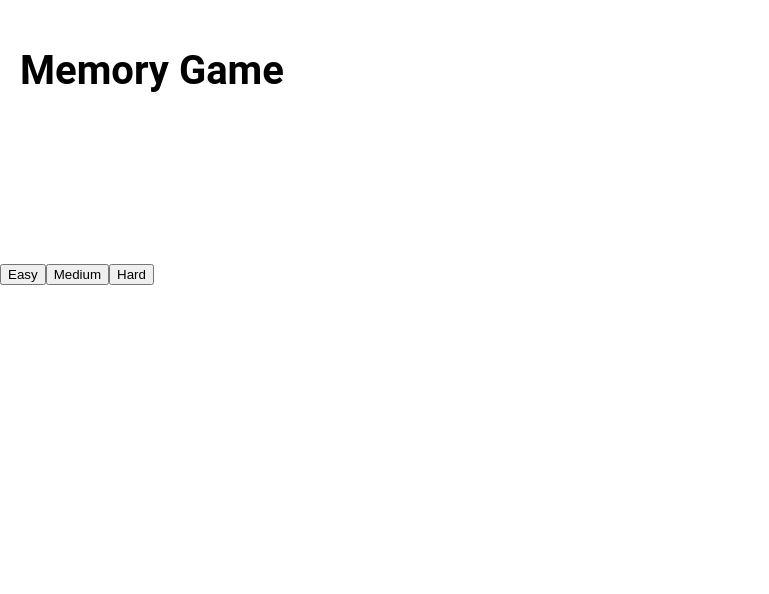
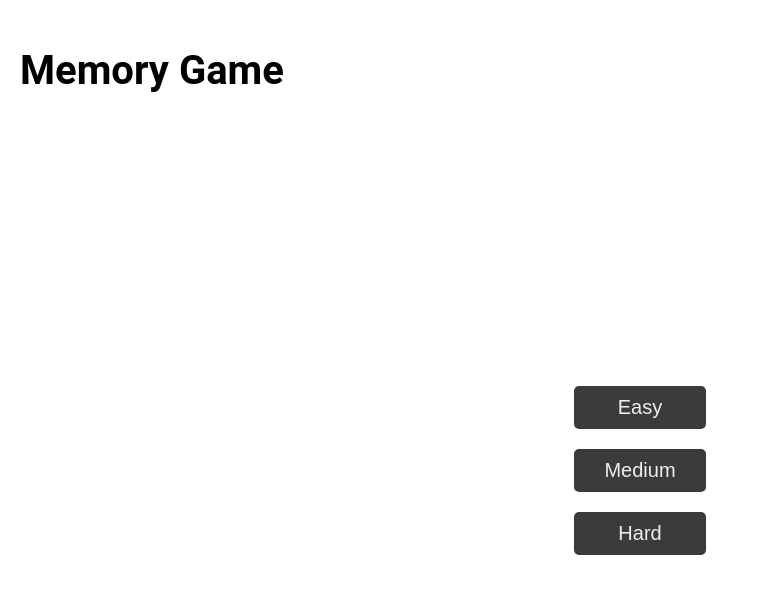
Before and after one commit to SandroHatzfeld/memory-card, a React (Vite) app: page / in a window 1280 px wide. Shown: the top 594 px of the page, without its empty margins (0-769 px from the left). Built offline with nearby package versions, Linux system fonts and the light colour scheme.

Commit message:
menu layout and grid changes

```diff
--- a/src/components/GameController.tsx
+++ b/src/components/GameController.tsx
@@ -32,8 +32,7 @@ export default function GameController(props: {
     setShuffleCards(true)
     setTimeout(() => {
       setSelectedCards(randomizeCards(selectedCards))
-		}, 500);
-
+    }, 500)
   }
   const stopShuffleCards = () => {
     setShuffleCards(false)
--- a/src/components/Menu.tsx
+++ b/src/components/Menu.tsx
@@ -1,8 +1,13 @@
 import { difficulties } from "../data/difficulties"
 
-export default function Menu({setDifficulty}: {setDifficulty: (cardCount: number) => void}) {
+export default function Menu({
+  setDifficulty,
+}: {
+  setDifficulty: (cardCount: number) => void
+}) {
   return (
     <nav>
+      <div>
         {difficulties.map((difficulty, index) => {
           return (
             <button key={difficulty.name} onClick={() => setDifficulty(index)}>
@@ -10,6 +15,7 @@ export default function Menu({setDifficulty}: {setDifficulty: (cardCount: number
             </button>
           )
         })}
+      </div>
     </nav>
   )
 }
--- a/src/styles/style.scss
+++ b/src/styles/style.scss
@@ -1,3 +1,7 @@
+$primaryColor: #3b3b3b;
+$secondaryColor: #efefef;
+$accentColor: #2676f6;
+
 :root {
   font-size: 20px;
   font-family: Roboto, Arial, Helvetica, sans-serif;
@@ -15,7 +19,7 @@ body {
   height: 100vh;
   width: 100%;
   display: grid;
-  grid-template-rows: auto 1fr auto 1.5fr;
+  grid-template-rows: auto 1fr;
   align-items: center;
 }
 
@@ -24,25 +28,52 @@ header {
   display: flex;
   justify-content: space-between;
 }
+nav {
+  width: 100%;
+  height: 100%;
+  display: grid;
+  place-items: center;
+
+  div {
+    display: flex;
+    flex-direction: column;
+    gap: 1rem;
+
+    button {
+      padding: 0.5rem 1.5rem;
+      font-size: 1rem;
+      border-radius: 0.25rem;
+      border: none;
+      cursor: pointer;
+      background-color: $primaryColor;
+      color: $secondaryColor;
+
+      &:hover {
+        background-color: $accentColor;
+      }
+    }
+  }
+}
 
 #memory-wrapper {
-  grid-row: 3 / 4;
   width: 100%;
   height: 100%;
+  display: grid;
   padding: 0 1rem;
-  display: grid;
   justify-items: center;
   align-items: center;
-  grid-template-columns: repeat(auto-fit, minmax(300px, 1fr));
+  grid-template-columns: repeat(5, minmax(200px, 1fr));
   gap: 2rem;
   box-sizing: border-box;
   position: relative;
 
+
+
     .card-wrapper {
-    $borderRadius:1rem;
+      $borderRadius: 1rem;
       aspect-ratio: 3 / 4;
       cursor: pointer;
-    height: 100%;
+      // height: 100%;
       width: 100%;
 
       .card-container {
@@ -57,7 +88,6 @@ header {
         &.hidden {
           rotate: 0 1 0 180deg;
         }
-
 
         .card-front,
         .card-back {
@@ -91,4 +121,5 @@ header {
         }
       }
     }
+
 }
```
Also changed, not shown: 1 other file (tests, documents, lock files or other folders). Lines whose indentation alone changed are shown as unchanged.
